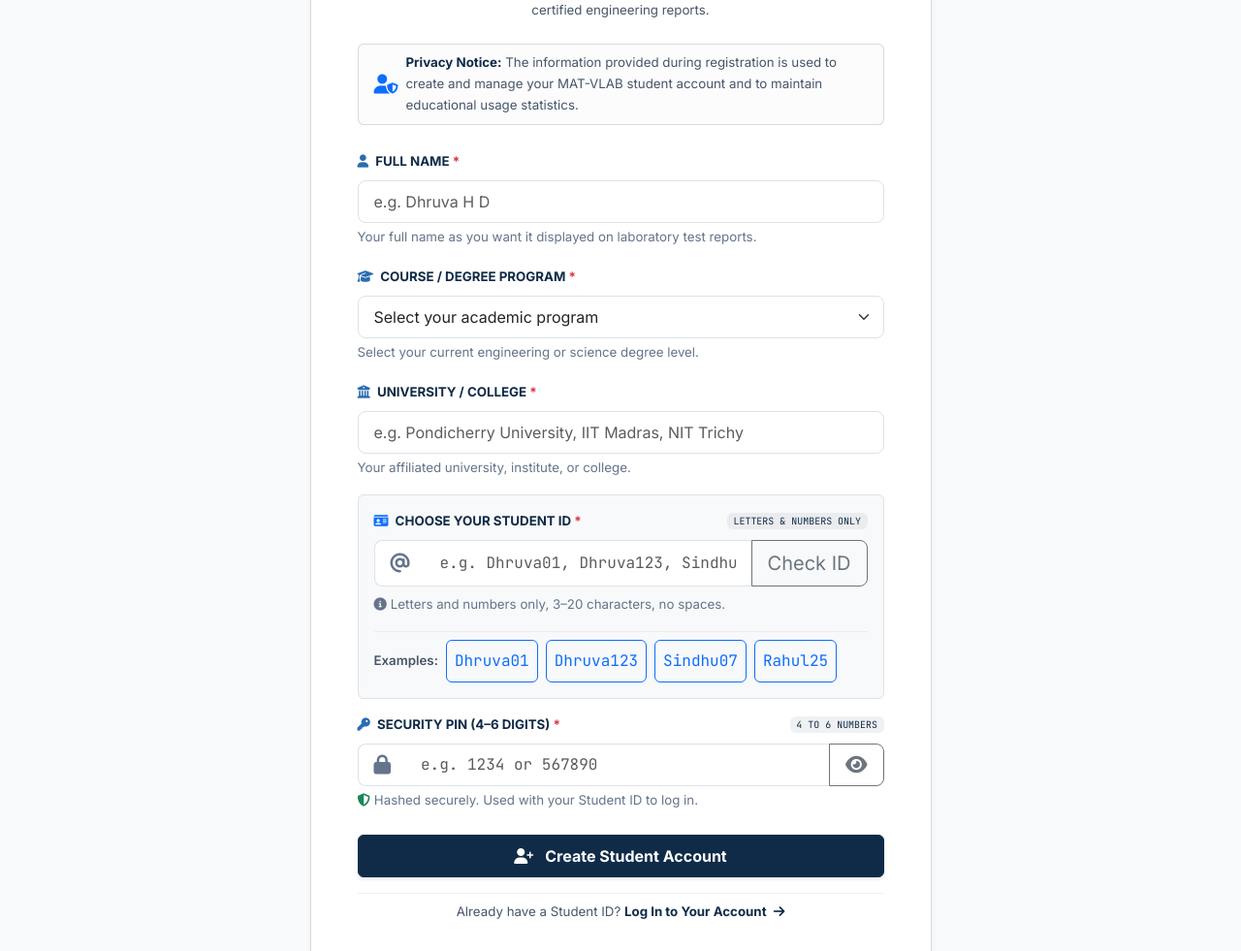
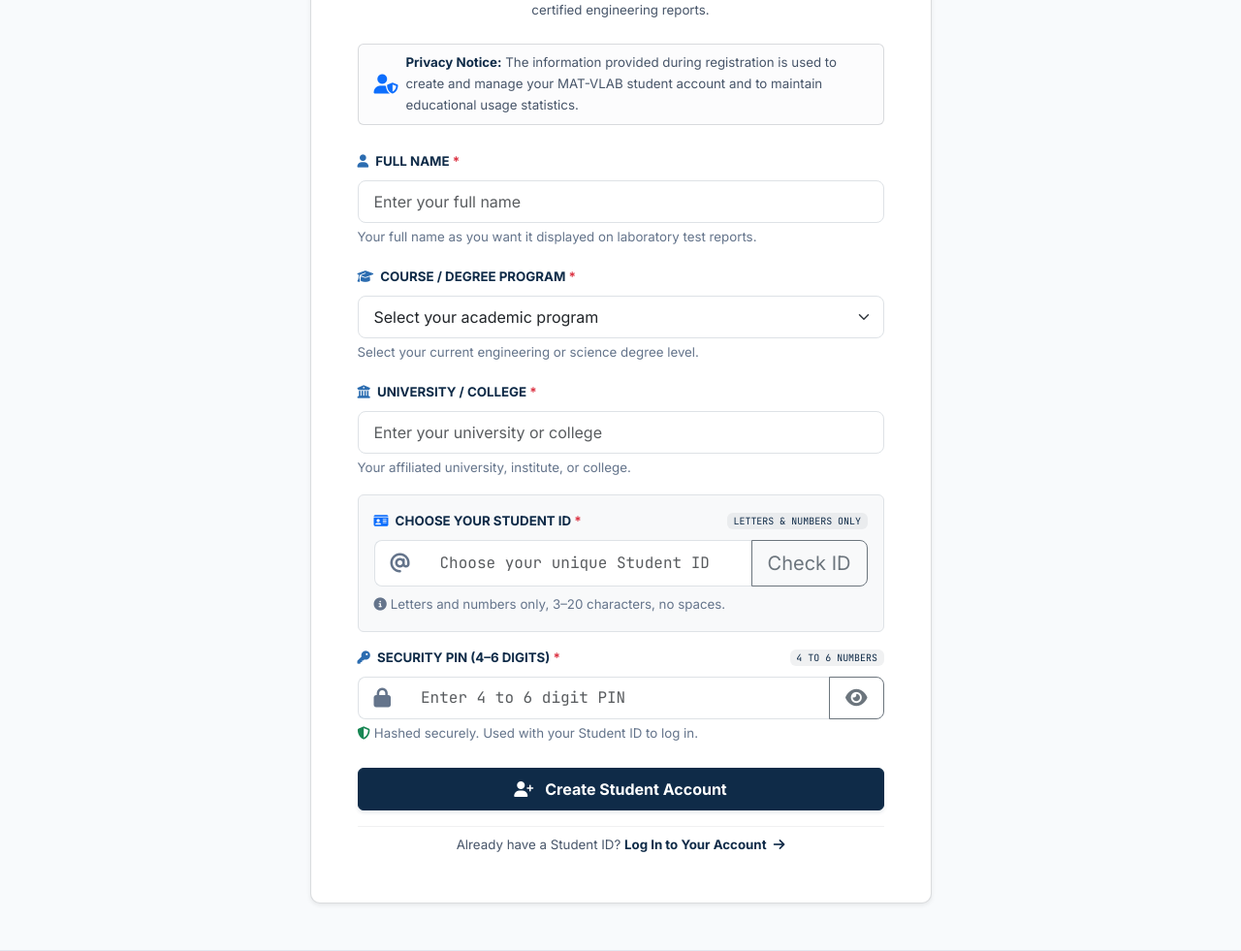
Before and after one commit to DhruvaHD/mat-vlab, a Flask app: page /register in a window 1280 px wide. Shown: the part 327-1308 px from the top of the page at 97% size. Run offline with Flask 3, Linux system fonts and the light colour scheme; some libraries are stand-ins or nearby versions.

Commit message:
Remove all examples from login and create account pages

```diff
--- a/models/database.py
+++ b/models/database.py
@@ -534,7 +534,7 @@ def validate_student_id(student_id):
 
     sid = student_id.strip()
     if ' ' in sid or ' ' in student_id:
-        return False, "Spaces are not allowed in Student ID. Use only letters and numbers (e.g., Dhruva01, Rahul25)."
+        return False, "Spaces are not allowed in Student ID. Use only letters and numbers."
 
     if not re.match(r'^[a-zA-Z0-9]+$', sid):
         return False, "Student ID can only contain letters and numbers (no spaces or special symbols)."
@@ -598,7 +598,7 @@ def register_student(name, course, university, student_id, pin=None):
     if pin is not None and str(pin).strip() != '':
         pin_str = str(pin).strip()
         if not re.match(r'^\d{4,6}$', pin_str):
-            raise ValueError("Security PIN must be 4 to 6 digits (numbers only, e.g. 1234).")
+            raise ValueError("Security PIN must be 4 to 6 digits (numbers only).")
         pin_hash = generate_password_hash(pin_str)
     else:
         # Default fallback for programmatic creation if pin omitted
--- a/templates/login.html
+++ b/templates/login.html
@@ -39,7 +39,7 @@
                 class="form-control fs-6 font-mono border-start-0"
                 id="student_id"
                 name="student_id"
-                placeholder="e.g. Dhruva01, Dhruva123, Sindhu07, Rahul25"
+                placeholder="Enter your Student ID"
                 value="{{ form_data.student_id if form_data else '' }}"
                 required
                 autocomplete="username"
--- a/templates/register.html
+++ b/templates/register.html
@@ -43,7 +43,7 @@
               class="form-control form-control-lg fs-6"
               id="name"
               name="name"
-              placeholder="e.g. Dhruva H D"
+              placeholder="Enter your full name"
               value="{{ form_data.name if form_data else '' }}"
               required
               autocomplete="name"
@@ -79,24 +79,11 @@
               class="form-control form-control-lg fs-6"
               id="university"
               name="university"
-              list="universitySuggestions"
-              placeholder="e.g. Pondicherry University, IIT Madras, NIT Trichy"
+              placeholder="Enter your university or college"
               value="{{ form_data.university if form_data else '' }}"
               required
               autocomplete="organization"
             >
-            <datalist id="universitySuggestions">
-              <option value="Pondicherry University">
-              <option value="Indian Institute of Technology Madras">
-              <option value="National Institute of Technology Karnataka">
-              <option value="National Institute of Technology Tiruchirappalli">
-              <option value="Anna University">
-              <option value="Visvesvaraya Technological University">
-              <option value="RV College of Engineering">
-              <option value="PSG College of Technology">
-              <option value="Manipal Institute of Technology">
-              <option value="Vellore Institute of Technology">
-            </datalist>
             <div class="form-text text-muted small">Your affiliated university, institute, or college.</div>
           </div>
 
@@ -116,7 +103,7 @@
                 class="form-control fs-6 font-mono border-start-0"
                 id="student_id"
                 name="student_id"
-                placeholder="e.g. Dhruva01, Dhruva123, Sindhu07, Rahul25"
+                placeholder="Choose your unique Student ID"
                 value="{{ form_data.student_id if form_data else '' }}"
                 required
                 maxlength="20"
@@ -130,17 +117,6 @@
             <!-- Dynamic Availability Feedback -->
             <div id="idFeedback" class="mt-2 small" style="min-height: 22px;">
               <span class="text-muted"><i class="fas fa-info-circle me-1"></i>Letters and numbers only, 3–20 characters, no spaces.</span>
-            </div>
-
-            <!-- Rules & Examples -->
-            <div class="mt-3 pt-2 border-top border-secondary border-opacity-10">
-              <div class="d-flex align-items-center flex-wrap gap-2">
-                <span class="text-secondary small fw-semibold">Examples:</span>
-                <button type="button" class="btn btn-xs btn-outline-primary py-0 px-2 small font-mono example-id-btn" data-id="Dhruva01">Dhruva01</button>
-                <button type="button" class="btn btn-xs btn-outline-primary py-0 px-2 small font-mono example-id-btn" data-id="Dhruva123">Dhruva123</button>
-                <button type="button" class="btn btn-xs btn-outline-primary py-0 px-2 small font-mono example-id-btn" data-id="Sindhu07">Sindhu07</button>
-                <button type="button" class="btn btn-xs btn-outline-primary py-0 px-2 small font-mono example-id-btn" data-id="Rahul25">Rahul25</button>
-              </div>
             </div>
           </div>
 
@@ -159,7 +135,7 @@
                 class="form-control fs-6 font-mono border-start-0"
                 id="pin"
                 name="pin"
-                placeholder="e.g. 1234 or 567890"
+                placeholder="Enter 4 to 6 digit PIN"
                 inputmode="numeric"
                 pattern="[0-9]{4,6}"
                 minlength="4"
@@ -292,13 +268,6 @@ document.addEventListener('DOMContentLoaded', function() {
   checkBtn.addEventListener('click', function() {
     checkAvailability(idInput.value);
   });
-
-  document.querySelectorAll('.example-id-btn').forEach(btn => {
-    btn.addEventListener('click', function() {
-      idInput.value = this.dataset.id;
-      checkAvailability(this.dataset.id);
-    });
-  });
 });
 </script>
 {% endblock %}
```
Also changed, not shown: tests/test_student_account.py (+24 -0 lines).
